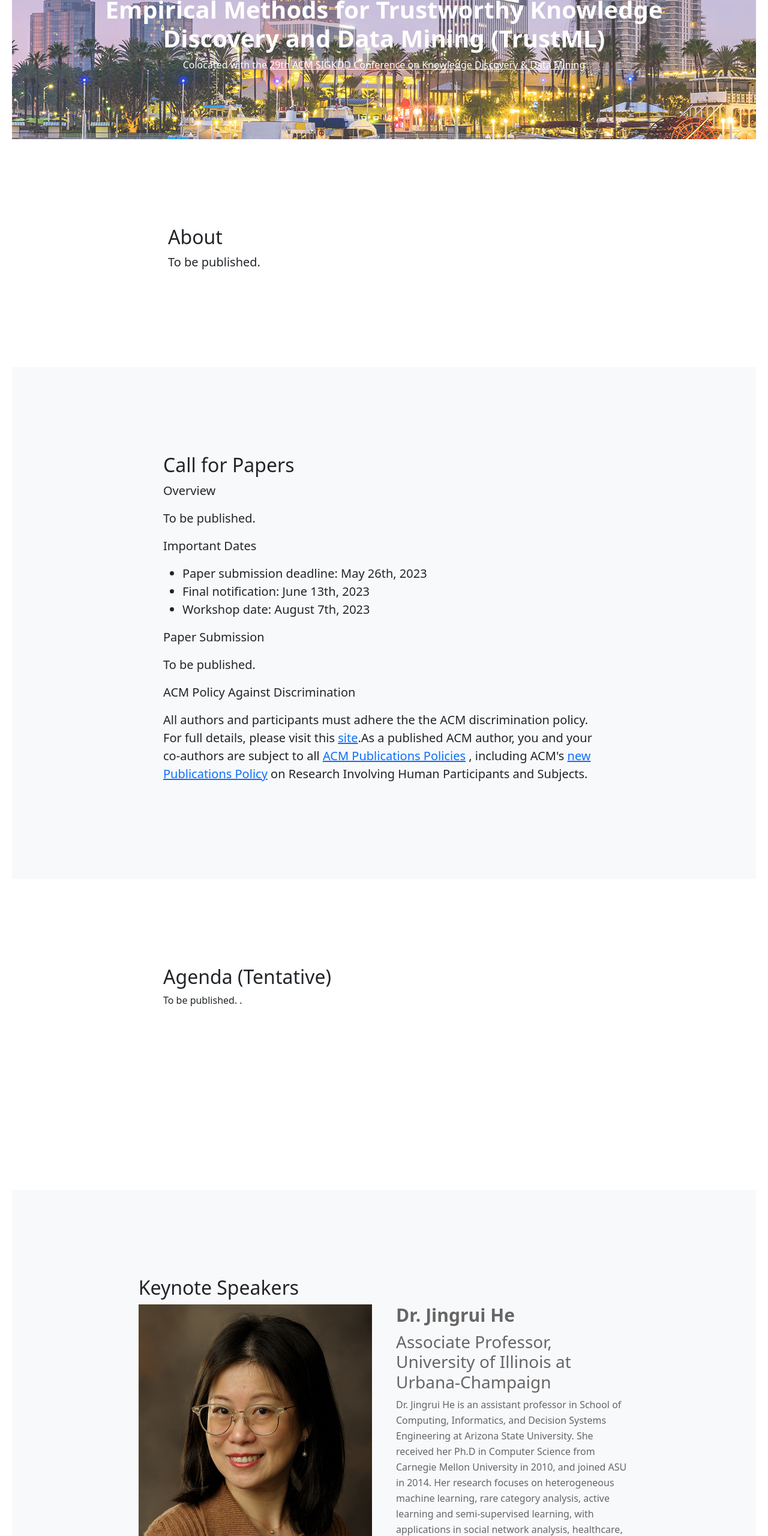
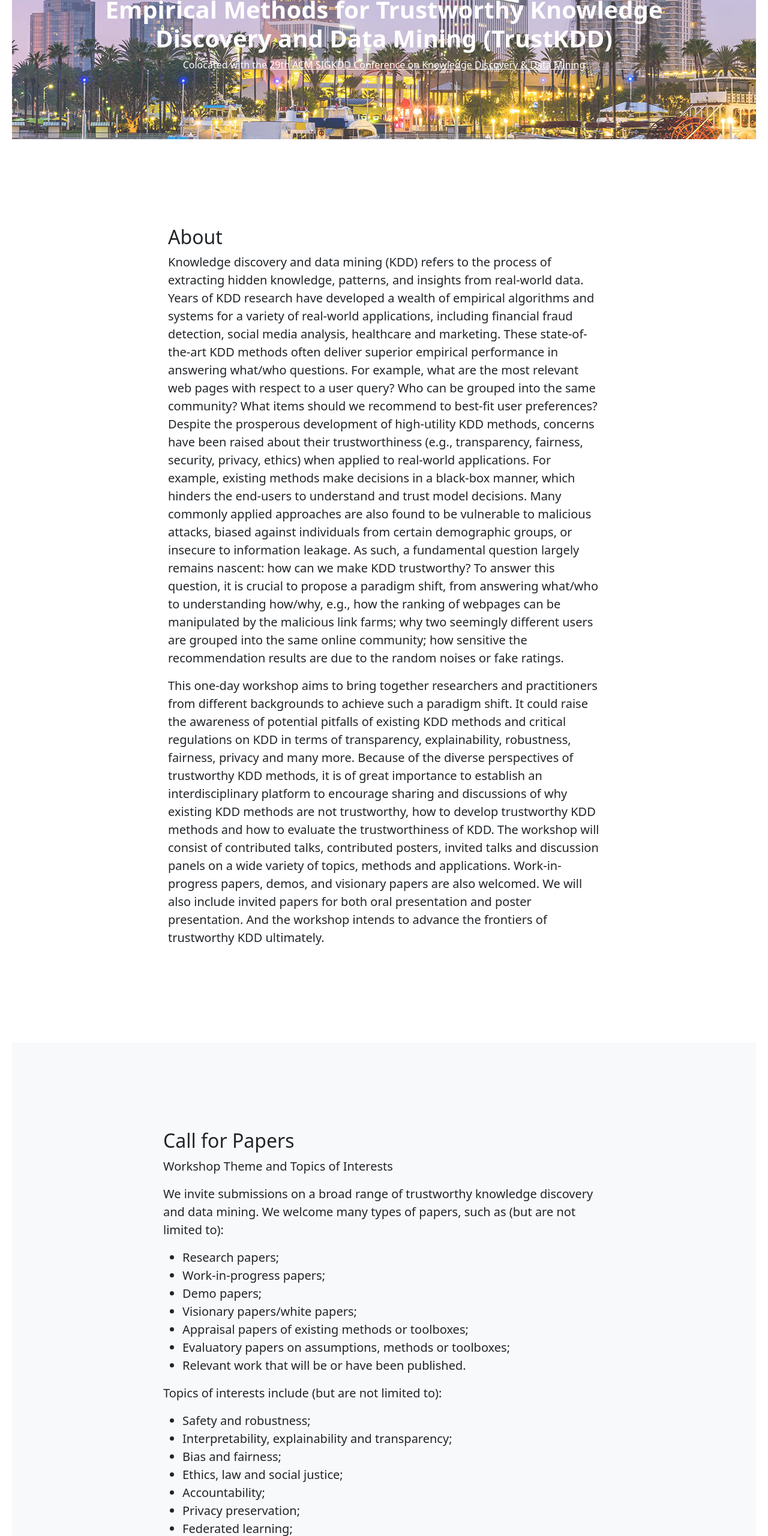
Before and after one commit to trustkddworkshop/trustkddworkshop.github.io, a plain HTML site: page index.html in a window 1280 px wide. Shown: the part 240-2800 px from the top of the page at 60% size. Drawn offline with nearby package versions, Linux system fonts and the light colour scheme.

Commit message:
Update index.html

```diff
--- a/index.html
+++ b/index.html
@@ -6,7 +6,7 @@
     <meta name="viewport" content="width=device-width, initial-scale=1, shrink-to-fit=no" />
     <meta name="description" content="" />
     <meta name="author" content="" />
-    <title>TrustML</title>
+    <title>TrustKDD</title>
     <link rel="icon" type="image/x-icon" href="assets/favicon.ico" />
     <!-- Core theme CSS (includes Bootstrap)-->
     <link href="css/styles.css" rel="stylesheet" />
@@ -17,7 +17,7 @@
     <!-- Navigation-->
     <nav class="navbar navbar-expand-lg navbar-dark bg-dark fixed-top" id="mainNav">
         <div class="container">
-            <a class="navbar-brand js-scroll-trigger" href="#page-top">TrustML @ KDD 2023</a>
+            <a class="navbar-brand js-scroll-trigger" href="#page-top">TrustKDD @ KDD 2023</a>
             <button class="navbar-toggler" type="button" data-toggle="collapse" data-target="#navbarResponsive" aria-controls="navbarResponsive" aria-expanded="false" aria-label="Toggle navigation">
         <span class="navbar-toggler-icon"></span>
       </button>
@@ -50,7 +50,7 @@
     <!--<header class="bg-primary bg-gradient text-white">-->
     <header class="text-white" style="background-image: url('images/index.jpg');">
         <div class="container px-4 text-center">
-            <h1 class="fw-bolder">Empirical Methods for Trustworthy Knowledge Discovery and Data Mining (TrustML)</h1>
+            <h1 class="fw-bolder">Empirical Methods for Trustworthy Knowledge Discovery and Data Mining (TrustKDD)</h1>
             <p class="desc">Colocated with the <a style="color:white" href="https://kdd.org/kdd2023/"> 29th ACM SIGKDD Conference on Knowledge Discovery & Data Mining </a> </p>
             <p class="lead"></p>
             <!--<a class="btn btn-lg btn-light" href="#about">Start scrolling!</a>-->
@@ -63,8 +63,19 @@
                 <div class="col-lg-8">
                     <h2>About</h2>
                     <p class="lead">
-                        To be published.
-
+                        Knowledge discovery and data mining (KDD) refers to the process of extracting hidden knowledge, patterns, and insights from real-world data. Years of KDD research have developed a wealth of empirical algorithms and systems
+                        for a variety of real-world applications, including financial fraud detection, social media analysis, healthcare and marketing. These state-of-the-art KDD methods often deliver superior empirical performance in answering
+                        what/who questions. For example, what are the most relevant web pages with respect to a user query? Who can be grouped into the same community? What items should we recommend to best-fit user preferences? Despite the
+                        prosperous development of high-utility KDD methods, concerns have been raised about their trustworthiness (e.g., transparency, fairness, security, privacy, ethics) when applied to real-world applications. For example,
+                        existing methods make decisions in a black-box manner, which hinders the end-users to understand and trust model decisions. Many commonly applied approaches are also found to be vulnerable to malicious attacks, biased
+                        against individuals from certain demographic groups, or insecure to information leakage. As such, a fundamental question largely remains nascent: how can we make KDD trustworthy? To answer this question, it is crucial
+                        to propose a paradigm shift, from answering what/who to understanding how/why, e.g., how the ranking of webpages can be manipulated by the malicious link farms; why two seemingly different users are grouped into the
+                        same online community; how sensitive the recommendation results are due to the random noises or fake ratings.
+                        <p class="lead"> This one-day workshop aims to bring together researchers and practitioners from different backgrounds to achieve such a paradigm shift.  It could raise the awareness of potential pitfalls of existing
+                            KDD methods and critical regulations on KDD in terms of transparency, explainability, robustness, fairness, privacy and many more. Because of the diverse perspectives of trustworthy KDD methods, it is of great
+                            importance to establish an interdisciplinary platform to encourage sharing and discussions of why existing KDD methods are not trustworthy, how to develop trustworthy KDD methods and how to evaluate the
+                            trustworthiness of KDD. The workshop will consist of contributed talks, contributed posters, invited talks and discussion panels on a wide variety of topics, methods and applications. Work-in-progress papers,
+                            demos, and visionary papers are also welcomed. We will also include invited papers for both oral presentation and poster presentation. And the workshop intends to advance the frontiers of trustworthy KDD ultimately.
 
 
                             <!--<ul>
@@ -83,23 +94,71 @@
             <div class="row">
                 <div class="col-lg-8 mx-auto">
                     <h2>Call for Papers</h2>
-                    <p class="lead"><b>Overview</b></p>
-                    <p dir="ltr" class="lead">To be published.</span>
+                    <p class="lead"><b>Workshop Theme and Topics of Interests</b></p>
+                    <p dir="ltr" class="lead">We invite submissions on a broad range of trustworthy knowledge discovery and data mining. We welcome many types of papers, such as (but are not limited to):</span>
                     </p>
+                    <ul>
+                        <li dir="ltr" class="lead">Research papers;
+                        </li>
+                        <li dir="ltr" class="lead">Work-in-progress papers;
+                        </li>
+                        <li dir="ltr" class="lead">Demo papers;
+                        </li>
+                        <li dir="ltr" class="lead">Visionary papers/white papers;
+                        </li>
+                        <li dir="ltr" class="lead">Appraisal papers of existing methods or toolboxes;
+                        </li>
+                        <li dir="ltr" class="lead">Evaluatory papers on assumptions, methods or toolboxes;
+                        </li>
+                        <li dir="ltr" class="lead">Relevant work that will be or have been published.
+                        </li>
+                    </ul>
+                    <p dir="ltr" class="lead">Topics of interests include (but are not limited to):
+                    </p>
+                    <ul>
+                        <li dir="ltr" class="lead">Safety and robustness;
+                        </li>
+                        <li dir="ltr" class="lead">Interpretability, explainability and transparency;
+                        </li>
+                        <li dir="ltr" class="lead">Bias and fairness;
+                        </li>
+                        <li dir="ltr" class="lead">Ethics, law and social justice;
+                        </li>
+                        <li dir="ltr" class="lead">Accountability;
+                        </li>
+                        <li dir="ltr" class="lead">Privacy preservation;
+                        </li>
+                        <li dir="ltr" class="lead">Federated learning;
+                        </li>
+                        <li dir="ltr" class="lead">Machine unlearning;
+                        </li>
+                        <li dir="ltr" class="lead">Causal analysis;
+                        </li>
+                        <li dir="ltr" class="lead">Game theory;
+                        </li>
+                        <li dir="ltr" class="lead">Environmental well-being;
+                        </li>
+                        <li dir="ltr" class="lead">Industry applications of trustworthy knowledge discovery and data mining;
+                        </li>
+                        <li dir="ltr" class="lead">Datasets and benchmarks for trustworthy knowledge discovery and data mining.
+                        </li>
+                    </ul>
                     <!--<li dir="ltr"><span style="font-size:12pt;font-family:Arial;color:#222222;background-color:transparent;font-weight:400;font-style:normal;font-variant:normal;text-decoration:none;vertical-align:baseline;white-space:pre;white-space:pre-wrap;">Oct 22, 2022: Workshop day</span></li>-->
 
 
 
 
-
-
-                    <p class="lead"><b>Important Dates</b></p>
+                    <p class="lead"><b>Workshop Schedule/Important Dates</b></p>
                     <ul>
-                        <li dir="ltr" class="lead">Paper submission deadline: May 26th, 2023
+                        <li dir="ltr" class="lead">Paper submission: May 26, 2023
                         </li>
-                        <li dir="ltr" class="lead">Final notification: June 13th, 2023
+                        <li dir="ltr" class="lead">Reviews period: June 1 - June 10, 2023
                         </li>
-                        <li dir="ltr" class="lead">Workshop date: August 7th, 2023
+                        <li dir="ltr" class="lead">Final notification: June 13, 2023
+                        </li>
+                        <li dir="ltr" class="lead">Camera-ready submission: June 19, 2023
+                        </li>
+                        <li dir="ltr" class="lead">Workshop day: August 7, 2023
                         </li>
                     </ul>
 
@@ -305,7 +364,7 @@
             <div class="container">
                 <div class="row">
                     <div class="col-lg-8 mx-auto">
-                        <p class="lead"> For questions, please contact us at trustmlworkshop@gmail.com </p>
+                        <p class="lead"> For questions, please contact us at trustkddworkshop@gmail.com </p>
                     </div>
                 </div>
             </div>
@@ -313,7 +372,7 @@
         <!-- Footer -->
         <footer class="py-5 bg-dark">
             <div class="container">
-                <p class="m-0 text-center text-white">Copyright &copy; TrustML 2023</p>
+                <p class="m-0 text-center text-white">Copyright &copy; TrustKDD 2023</p>
             </div>
             <!-- /.container -->
         </footer>
```
